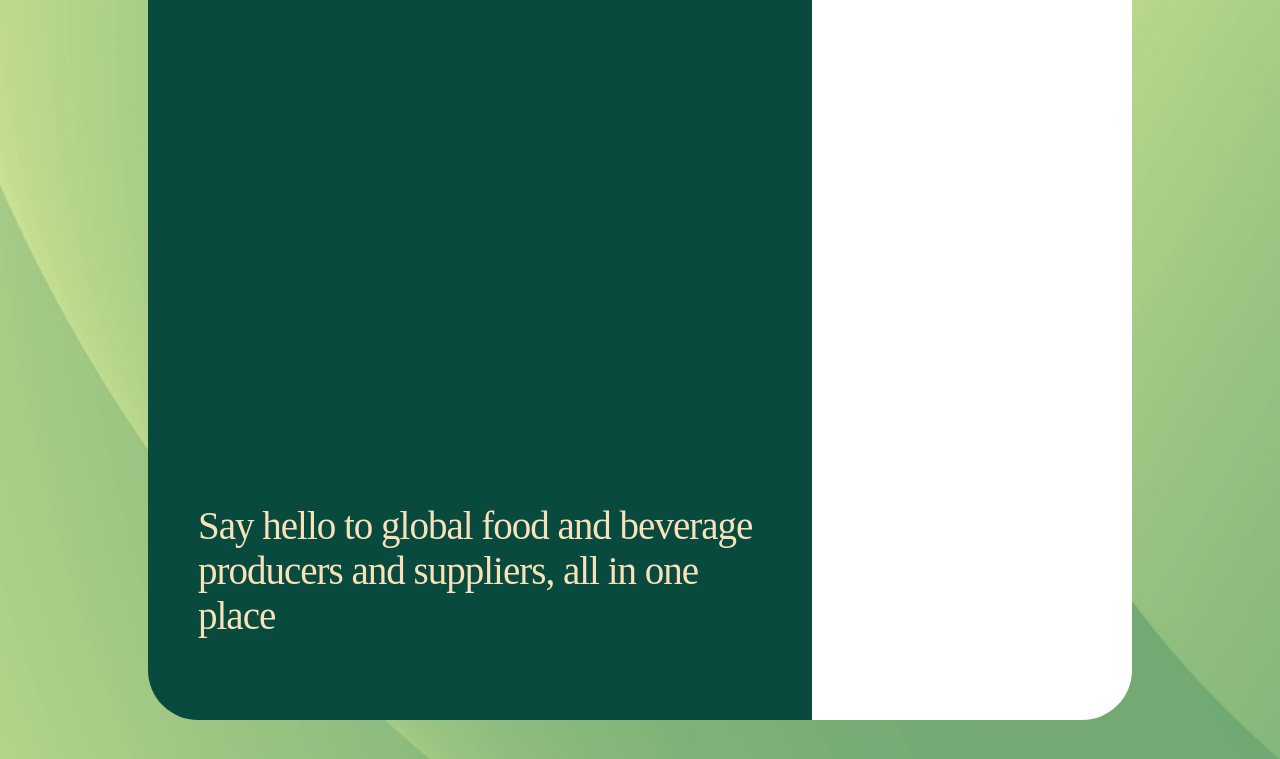
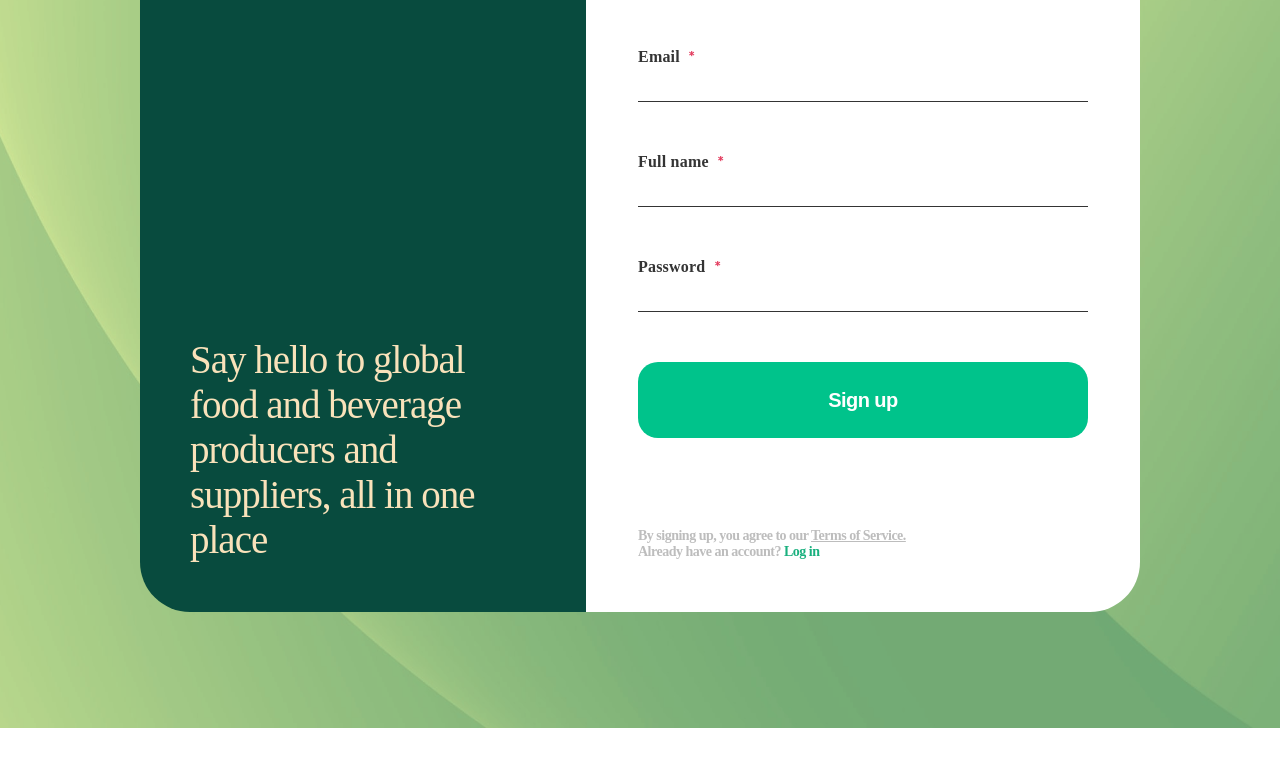
Before and after one commit to shafiqahmad81/better-market, a plain HTML site: page index.html in a window 1280 px wide. Shown: the part 296-1055 px from the top of the page. After the commit the page ends 1024 px from the top, so only its background shows below. Drawn offline with Linux system fonts and the light colour scheme.

Commit message:
complete design

```diff
--- /dev/null
+++ b/assets/css/responsive.css
@@ -0,0 +1,25 @@
+@media only screen and (max-width: 992px) {
+  body {
+    padding: 0;
+  }
+
+  .container {
+    display: inherit;
+    padding: 10px;
+  }
+
+  .content {
+    width: 100%;
+    border-radius: 50px 50px 50px 50px;
+  }
+
+  .form-wrap {
+    border-radius: 50px 50px 50px 50px;
+    margin-top: 10px;
+    width: 100%;
+  }
+
+  .form-iner {
+    margin: 25px 0;
+  }
+}
--- a/assets/css/style.css
+++ b/assets/css/style.css
@@ -1,8 +1,16 @@
+* {
+  margin: 0;
+  padding: 0;
+  text-decoration: none;
+  box-sizing: border-box;
+}
+
 body {
   background-image: url("../img/vackground.png");
   background-repeat: no-repeat;
   background-size: cover;
   padding: 116px 140px;
+  overflow-x: hidden;
   /* height: 100vh; */
 
 
@@ -11,13 +19,13 @@ body {
 .container {
   display: flex;
   border-radius: 50px;
+  justify-content: center;
 
 }
 
 .content {
-  flex-grow: 1;
   background-color: #084B3E;
-  /* width: 588px; */
+  width: 588px;
   height: 792px;
   border-radius: 50px 0px 0px 50px;
   display: flex;
@@ -36,8 +44,94 @@ body {
 }
 
 .form-wrap {
-  flex-grow: 3;
   background-color: white;
   width: 652px;
   border-radius: 0px 50px 50px 0px;
+  display: flex;
+  flex-direction: column;
+  justify-content: space-between;
+  padding: 52px;
 }
+
+.form-wrap h1 {
+  font-weight: 500;
+  font-size: 34px;
+  line-height: 42px;
+  letter-spacing: -0.5px;
+  color: #232323;
+}
+
+.form-iner {
+  width: 450px;
+  max-width: 100%;
+}
+
+.terms {
+  text-decoration: underline;
+}
+
+.service p {
+  font-weight: 600;
+  font-size: 14px;
+  line-height: 16px;
+  letter-spacing: -0.5px;
+  color: #BDBDBD;
+}
+
+.service a {
+  color: #19B07E;
+}
+
+form {
+  display: flex;
+  flex-direction: column;
+  flex-grow: 1;
+}
+
+
+label {
+  font-weight: 550;
+  font-size: 16px;
+  line-height: 19px;
+  letter-spacing: 0.206977px;
+  color: #343434;
+}
+
+label img {
+  margin-left: 5px;
+  margin-bottom: 5px;
+}
+
+input[type="email"],
+input[type="text"],
+input[type="password"] {
+  border: 1px solid #343434;
+  border-top: none;
+  border-right: none;
+  border-left: none;
+  margin-bottom: 50px;
+  padding: 10px;
+}
+
+input[type="email"],
+input[type="text"],
+input[type="password"],
+input[type="button"],
+:focus {
+  outline: none;
+}
+
+button {
+  width: 450px;
+  max-width: 100%;
+  height: 76px;
+  background: #00C38B;
+  border-radius: 20px;
+  font-weight: 550;
+  font-size: 20px;
+  line-height: 24px;
+  text-align: center;
+  letter-spacing: -0.5625px;
+  color: #FFFFFF;
+  border: none;
+}
--- a/index.html
+++ b/index.html
@@ -7,6 +7,7 @@
     <meta name="viewport" content="width=device-width, initial-scale=1.0">
     <title>Home</title>
     <link rel="stylesheet" href="./assets/css/style.css">
+    <link rel="stylesheet" href="./assets/css/responsive.css">
   </head>
 
   <body>
@@ -20,10 +21,27 @@
       <div class="form-wrap">
         <h1>Let's get started with a few simple steps</h1>
         <div class="form-iner">
-
+          <form>
+            <label>
+              Email
+              <img src="./assets/img/star.png" alt="Star-icon">
+            </label>
+            <input type="email">
+            <label>
+              Full name
+              <img src="./assets/img/star.png" alt="Star-icon">
+            </label>
+            <input type="text">
+            <label>
+              Password
+              <img src="./assets/img/star.png" alt="Star-icon">
+            </label>
+            <input type="password">
+            <button type="button">Sign up</button>
+          </form>
         </div>
         <div class="service">
-          <p>By signing up, you agree to our Terms of Service.</p>
+          <p>By signing up, you agree to our <span class="terms">Terms of Service.</span> </p>
           <p>Already have an account? <a href="#">Log in</a></p>
         </div>
       </div>
```
Also changed, not shown: assets/img/star.png (added).
